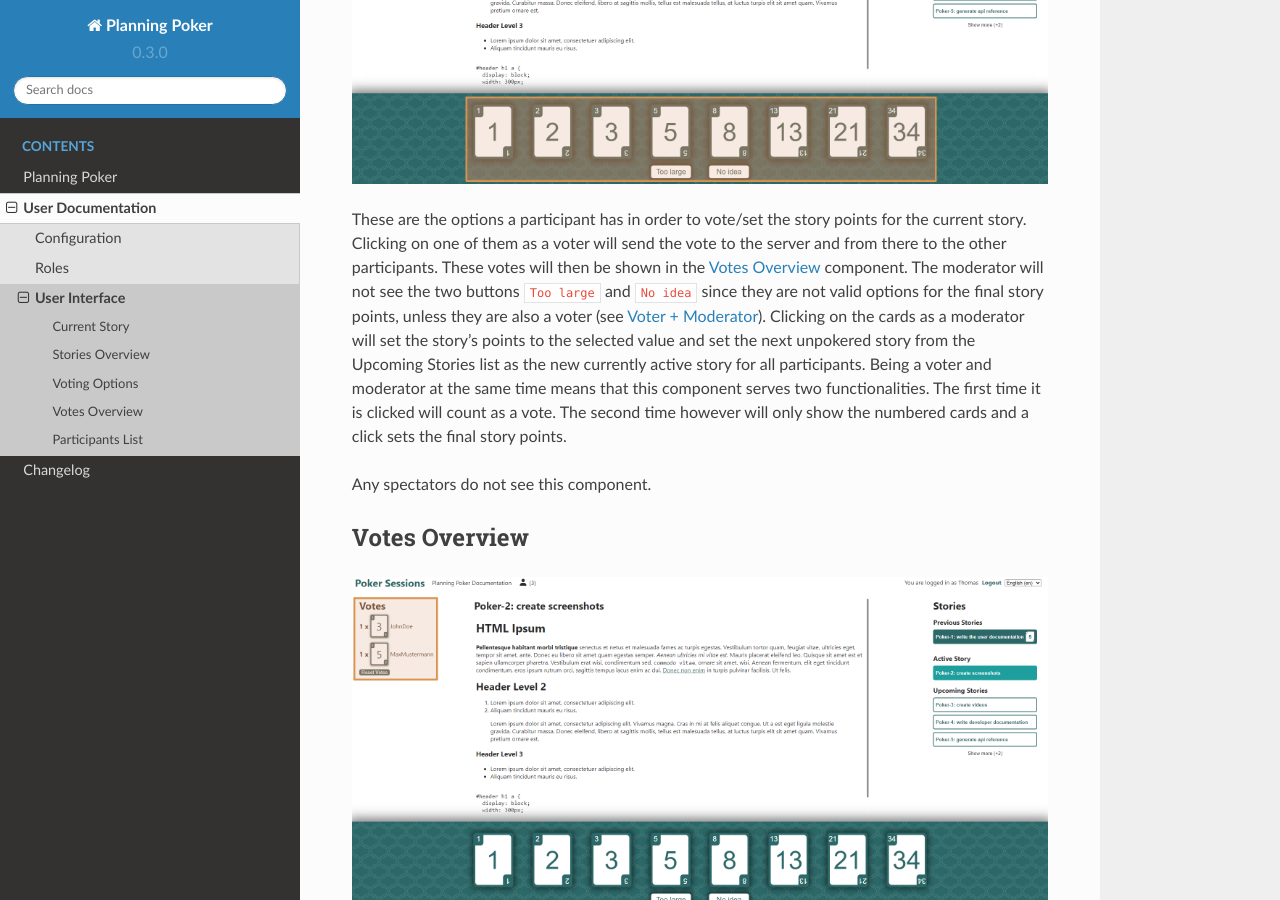
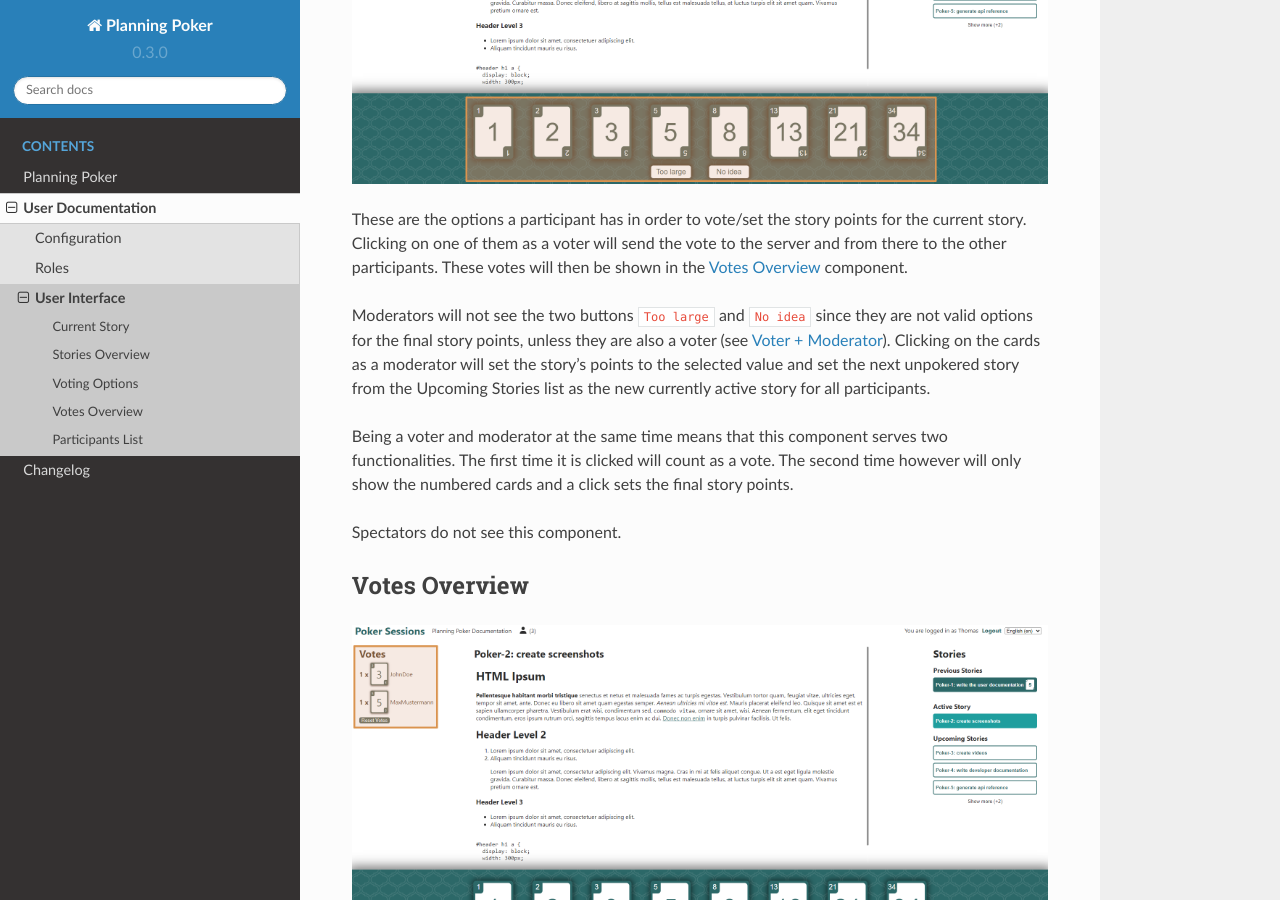
Before and after one commit to rheinwerk-verlag/planning-poker, a Sphinx documentation site: the page built from docs/user_docs/user_interface.rst, in a window 1280 px wide and 900 px high, scrolled down 1805 px. Built offline with Sphinx 7.4.7 and the Read the Docs theme 2.0.0, drawn with Linux system fonts in a browser that asks for light colours.

Commit message:
FIAE-174: Updated docs.

```diff
--- a/docs/user_docs/configuration.rst
+++ b/docs/user_docs/configuration.rst
@@ -20,4 +20,4 @@ Optional Settings
 
 - ``POKER_SESSION_END_REDIRECT_URL`` - default ``'planning_poker:index'``: This URL will be used to redirect users when
   the last story of a poker session has been pokered and the points are set by a moderator. The value can be anything
-  URL-like e.g. a hardcoded string ``'https://rheinwerk-verlag.de'`` or a view name (like the default value).
+  URL-like, e.g. a hardcoded string ``'https://rheinwerk-verlag.de'`` or a view name (like the default value).
--- a/docs/user_docs/roles.rst
+++ b/docs/user_docs/roles.rst
@@ -4,7 +4,7 @@ The participants of a poker session are separated into two groups: `Voter`_ and
 different tasks during a poker session and can thus interact with the page differently. A participant can be part of
 both groups at the same time and will behave a little bit differently. See `Voter + Moderator`_ for more information.
 
-To make a user part of a group give them the corresponding permission in the Django admin. Which permission is required
+To make a user part of a group, give them the corresponding permission in the Django admin. Which permission is required
 for a specific group is explained in the following two sections.
 
 .. note::
--- a/docs/user_docs/user_interface.rst
+++ b/docs/user_docs/user_interface.rst
@@ -46,15 +46,18 @@ Voting Options
 
 These are the options a participant has in order to vote/set the story points for the current story. Clicking on one of
 them as a voter will send the vote to the server and from there to the other participants. These votes will then be
-shown in the `Votes Overview`_ component. The moderator will not see the two buttons ``Too large`` and ``No idea`` since
-they are not valid options for the final story points, unless they are also a voter (see
-:ref:`user_docs/roles:Voter + Moderator`). Clicking on the cards as a moderator will set the story's points to the
-selected value and set the next unpokered story from the Upcoming Stories list as the new currently active story for all
-participants. Being a voter and moderator at the same time means that this component serves two functionalities.
-The first time it is clicked will count as a vote. The second time however will only show the numbered cards and a click
-sets the final story points.
+shown in the `Votes Overview`_ component.
 
-Any spectators do not see this component.
+Moderators will not see the two buttons ``Too large`` and ``No idea`` since they are not valid options for the final
+story points, unless they are also a voter (see :ref:`user_docs/roles:Voter + Moderator`). Clicking on the cards as a
+moderator will set the story's points to the selected value and set the next unpokered story from the Upcoming Stories
+list as the new currently active story for all participants.
+
+Being a voter and moderator at the same time means that this component serves two functionalities. The first time it is
+clicked will count as a vote. The second time however will only show the numbered cards and a click sets the final story
+points.
+
+Spectators do not see this component.
 
 Votes Overview
 --------------
```
